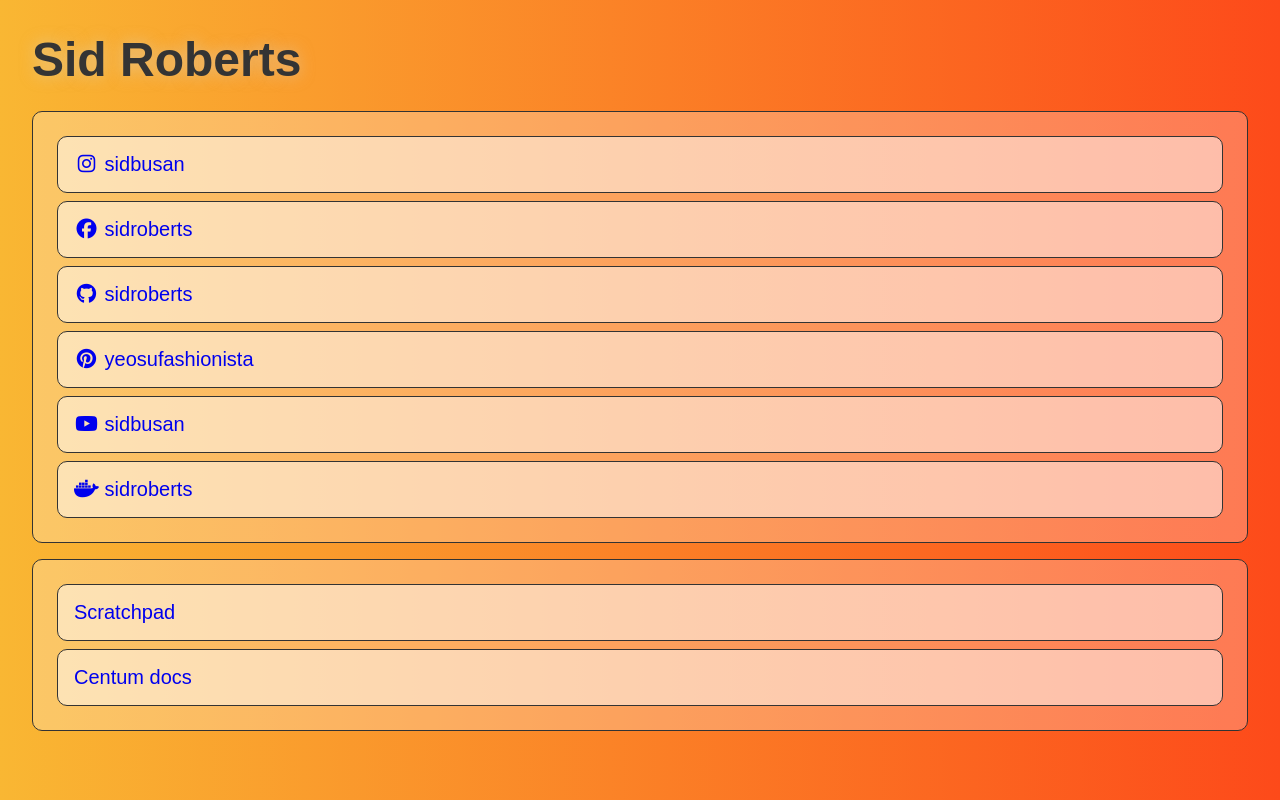
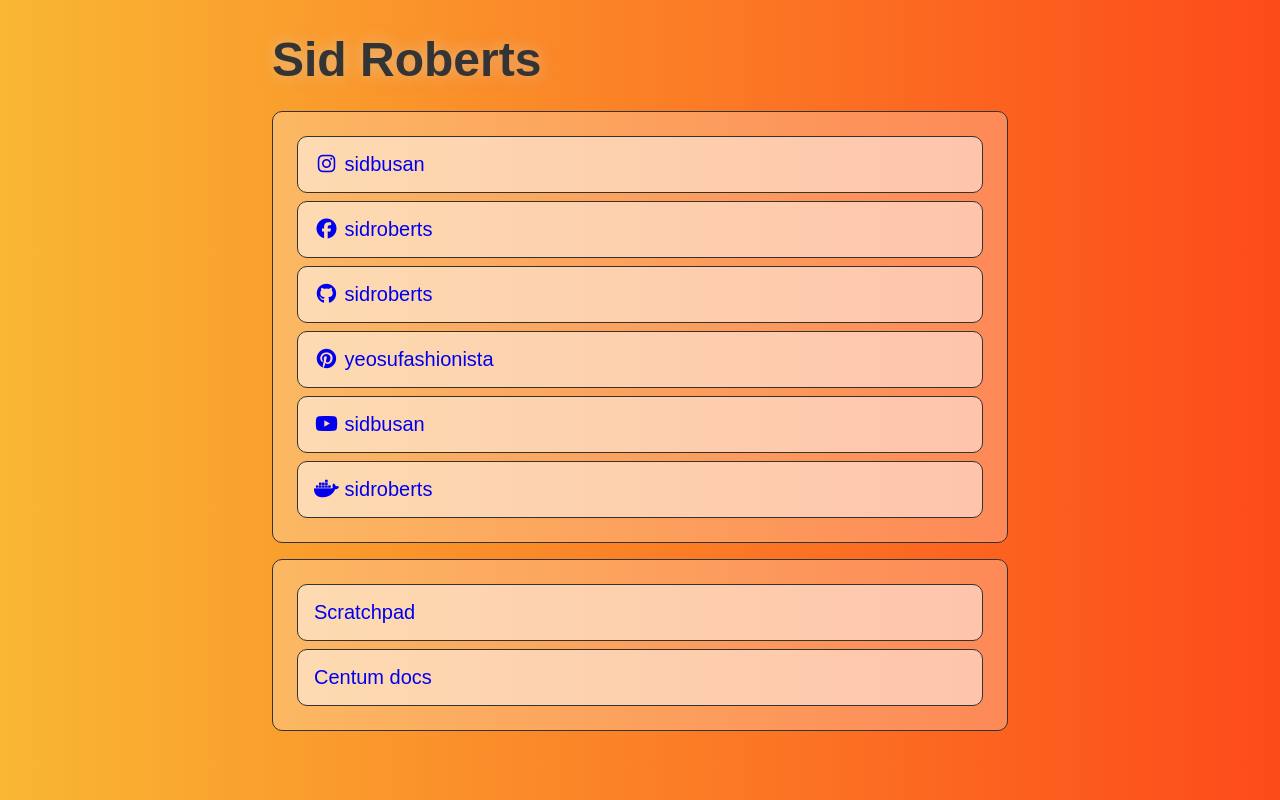
Before and after one commit to SidRoberts/sidroberts.github.io, a website: page index.html in a window 1280 px wide. Drawn offline with nearby package versions, Linux system fonts and the light colour scheme; files that its build step writes are made by us from their sources; a web font is replaced by a local one.

Commit message:
Added width limit.

```diff
--- a/styles.sass
+++ b/styles.sass
@@ -18,6 +18,8 @@ body
     color:               #343434
     font-family:         "Miriam Libre", sans-serif
     display:             table
+    margin:              0 auto
+    max-width:           50rem
     padding:             2rem
     width:               100%
 
```
